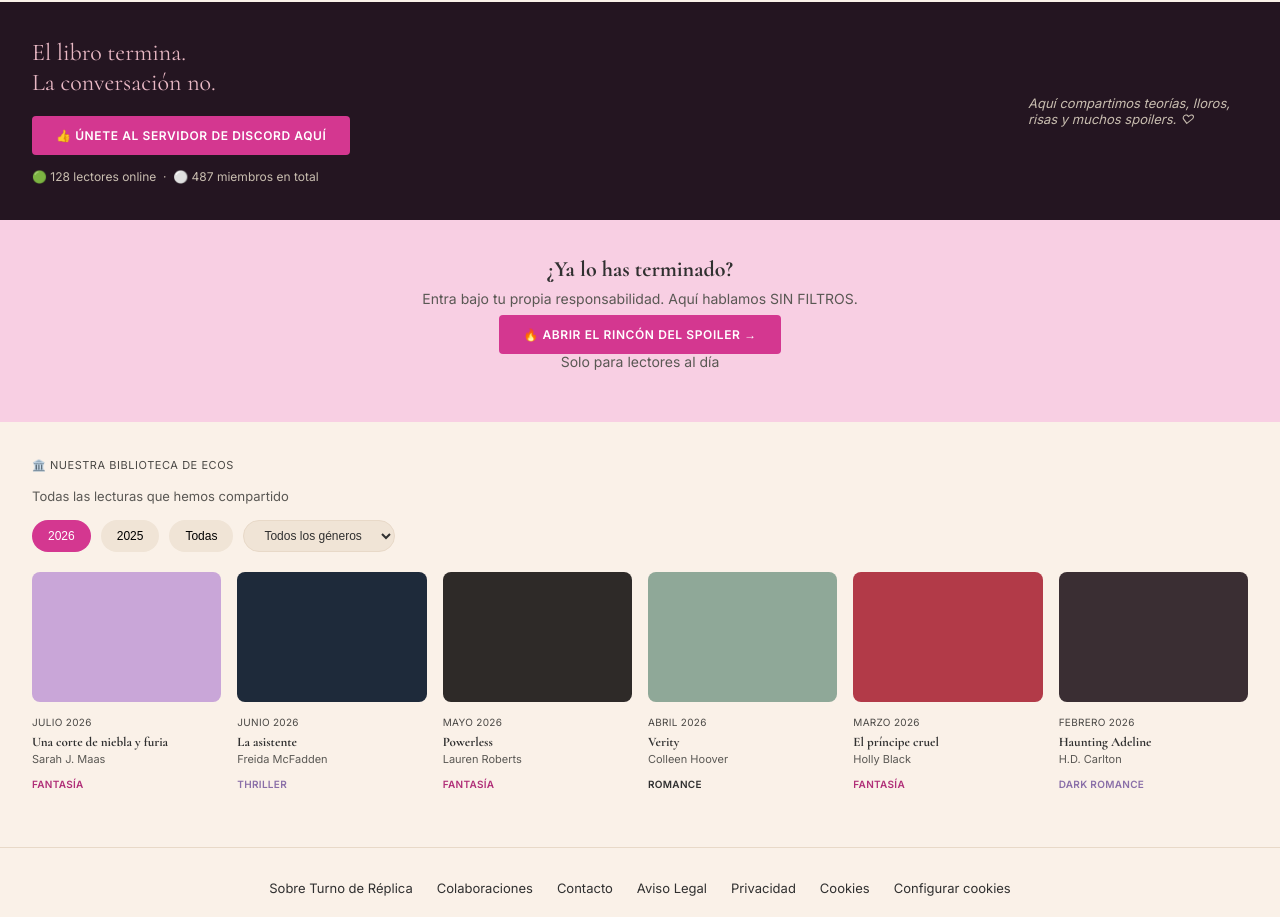
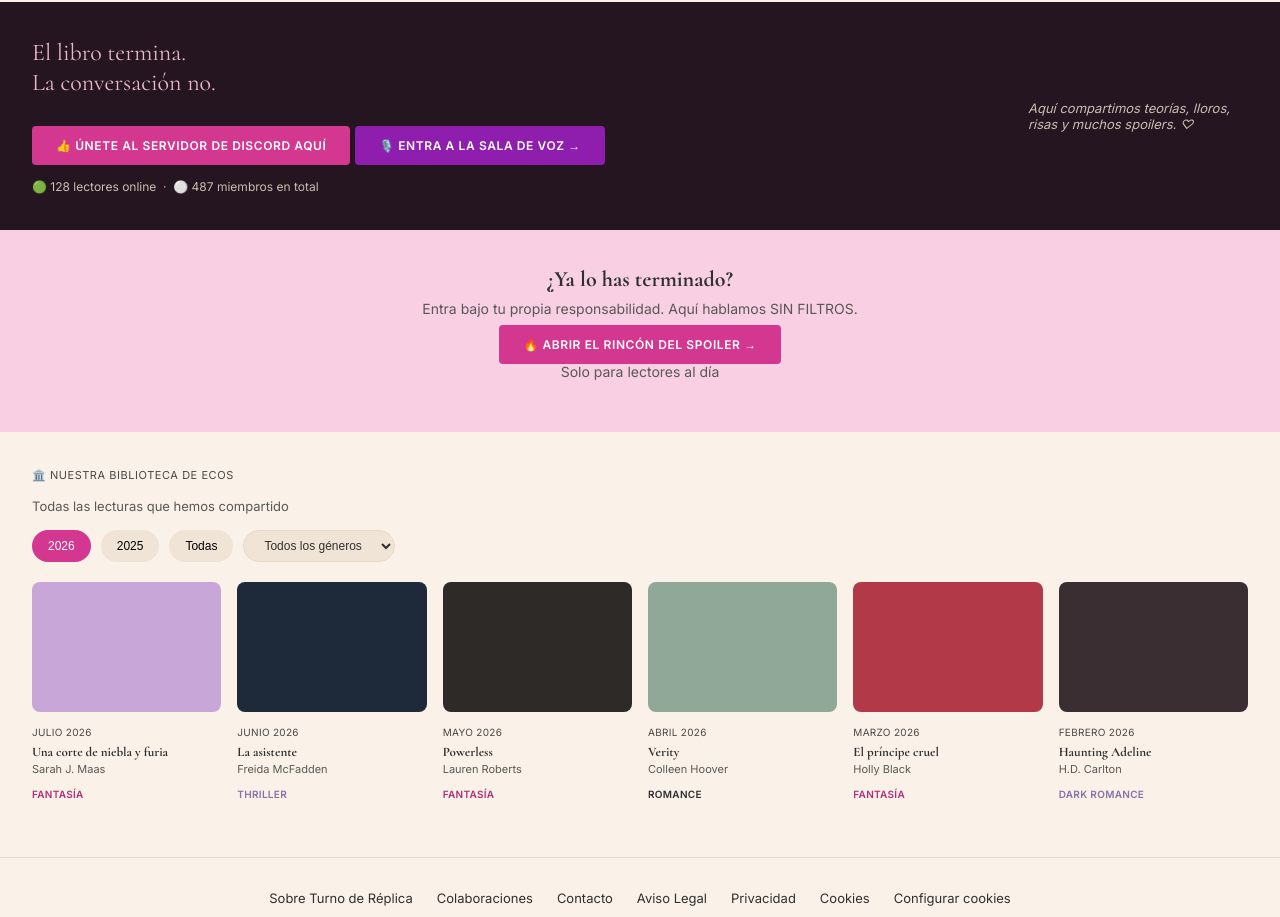
Before and after one commit to nikaR-cyber/turno-de-replica, an Eleventy site: page ecos-de-papel.html in a window 1280 px wide. Shown: the part 1360-2277 px from the top of the page. Built offline with nearby package versions, Linux system fonts and the light colour scheme; Eleventy itself is replaced by a stand-in of ours; files that its build step writes are made by us from their sources; files whose address does not match are found by name.

Commit message:
Add files via upload

```diff
--- a/ecos-de-papel.html
+++ b/ecos-de-papel.html
@@ -122,6 +122,7 @@
   <div class="ec-cta-text">
     <p class="ec-cta-line">El libro termina.<br>La conversación no.</p>
     <a href="#" class="btn-primary ec-cta-btn">👍 ÚNETE AL SERVIDOR DE DISCORD AQUÍ</a>
+    <a href="ecos-sala.html" class="btn-primary ec-cta-btn" style="background:var(--secondary);margin-top:10px;display:inline-block;">🎙️ ENTRA A LA SALA DE VOZ →</a>
     <p class="ec-cta-stats">🟢 128 lectores online &nbsp;·&nbsp; ⚪ 487 miembros en total</p>
   </div>
   <div class="ec-cta-note">Aquí compartimos teorías, lloros, risas y muchos spoilers. ♡</div>
```
